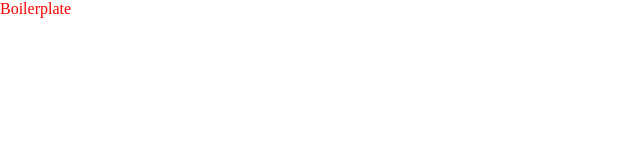
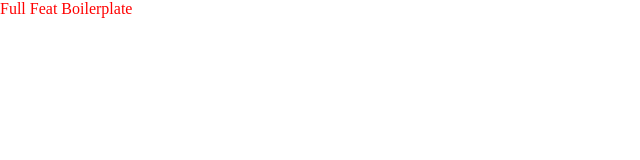
Before and after one commit to SpencerWhitehead7/full-feat-boilerplate, a React app: page / in a window 1280 px wide. Shown: the full height of the page, 0-640 px from the left. Built offline with nearby package versions, Linux system fonts and the light colour scheme.

Commit message:
resource: updates npm modules and makes small edits

```diff
--- a/client/components/index.js
+++ b/client/components/index.js
@@ -9,7 +9,7 @@
   render(){
     return (
       <div id="css-sampler">
-        Boilerplate
+        Full Feat Boilerplate
       </div>
     )
   }
--- a/public/index.html
+++ b/public/index.html
@@ -5,7 +5,7 @@
 <head>
   <meta name="viewport" content="width=device-width, initial-scale=1">
   <meta charset="UTF-8">
-  <title>boilerplate</title>
+  <title>full feat boilerplate</title>
   <link rel="shortcut icon" type="image/png" href="/favicon.png"/>
   <script src="bundle.js" defer></script>
 </head>
```
Also changed, not shown: package.json (+5 -5 lines), 1 other file.
